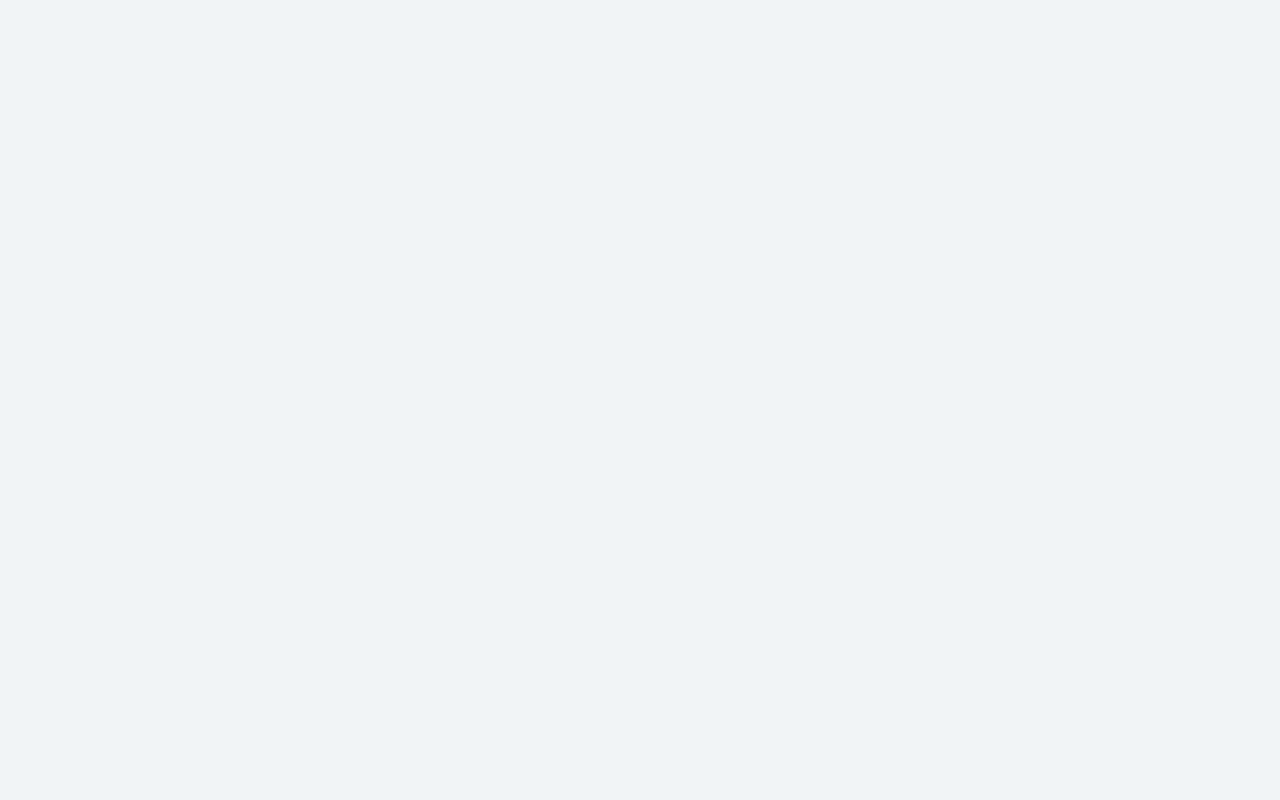
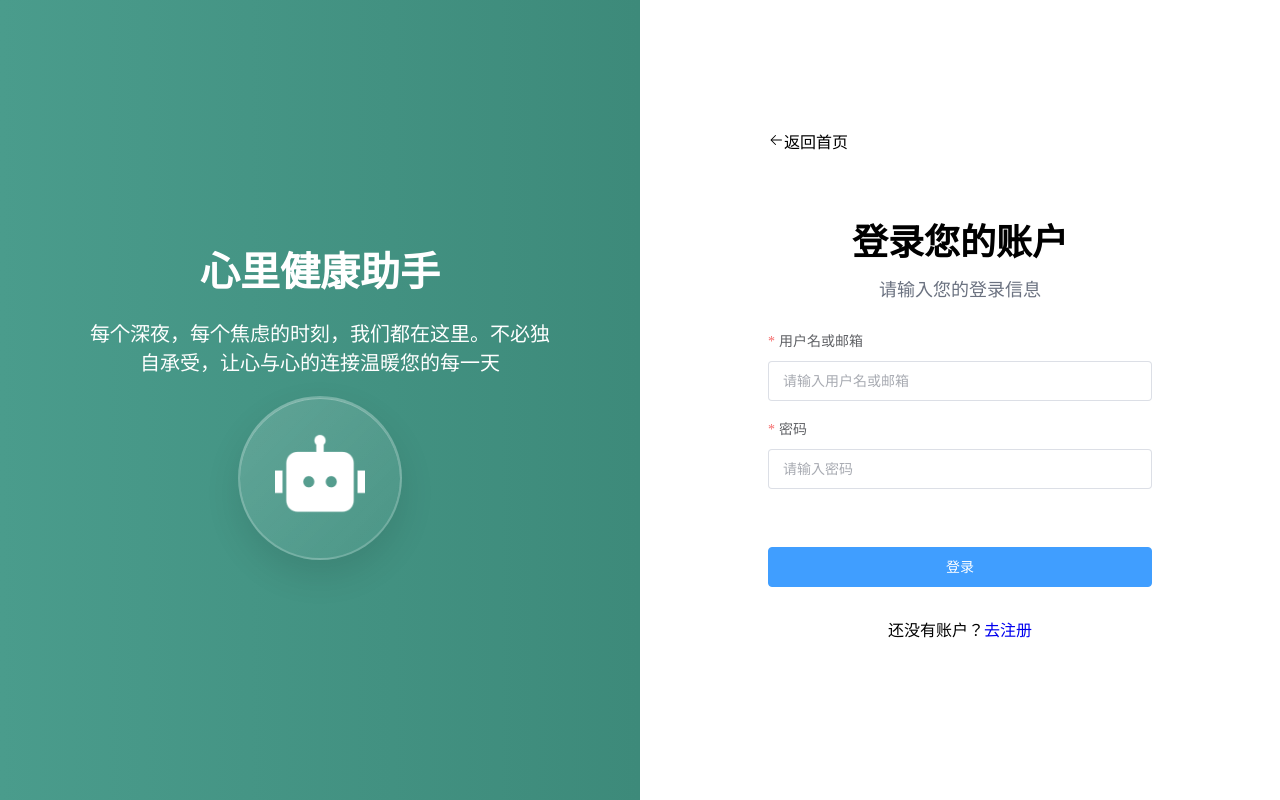
Before and after one commit to Andrew-guo20/vue_project, a Vue app: page /auth/login in a window 1280 px wide. Before the commit this address had no page. Built offline with nearby package versions, Linux system fonts and the light colour scheme.

Commit message:
13.axios 二次封装和登录接口调用

```diff
--- a/package.json
+++ b/package.json
@@ -10,6 +10,7 @@
   },
   "dependencies": {
     "@element-plus/icons-vue": "^2.3.2",
+    "axios": "^1.13.6",
     "element-plus": "^2.13.3",
     "pinia": "^3.0.4",
     "saas": "^1.0.0",
--- /dev/null
+++ b/src/api/admin.js
@@ -0,0 +1,5 @@
+import service from '@/utils/request'
+
+export function login(data) {
+  return service.post('/user/login', data)
+}
--- /dev/null
+++ b/src/components/AuthLayout.vue
@@ -0,0 +1,76 @@
+<template>
+  <div class="auth-layout">
+    <div class="left-section">
+      <div class="content">
+        <h2 class="title">心里健康助手</h2>
+        <p class="text">每个深夜，每个焦虑的时刻，我们都在这里。不必独自承受，让心与心的连接温暖您的每一天</p>
+        <div class="robot">
+          <el-image :src="robotUrl" alt="心理AI助手" style="width: 90px; height: 90px;" />
+        </div>
+      </div>
+    </div>
+    <div class="right-section">
+      <!-- 子路由出口 -->
+      <router-view></router-view>
+    </div>
+
+  </div>
+
+</template>
+
+<script setup>
+
+const robotUrl = new URL('@/assets/images/robot-fill.png', import.meta.url).href
+</script>
+
+<style scoped lang="scss">
+.auth-layout {
+    display: flex;
+    .left-section {
+        display: flex;
+        justify-content: center;
+        align-items: center;
+        flex: 1;
+        background: linear-gradient(90deg, rgb(74, 156, 140) 0%, rgb(61, 138, 122) 100%) rgba(74, 156, 140, 0.95);
+        height: 100vh;
+        .content {
+            display: flex;
+            flex-direction: column;
+            justify-content: center;
+            align-items: center;
+            .title {
+                margin-bottom: 20px;
+                font-size: 40px;
+                font-weight: bold;
+                color: #fff;
+            }
+            .text {
+                margin-bottom: 20px;
+                width: 460px;
+                font-size: 20px;
+                color: #fff;
+                text-align: center;
+            }
+            .robot {
+                display: flex;
+                justify-content: center;
+                align-items: center;
+                width: 160px;
+                height: 160px;
+                border-radius: 50%;
+                border: 2px solid rgba(255, 255, 255, 0.2);
+                background: linear-gradient(135deg, rgba(255, 255, 255, 0.15) 0%, rgba(255, 255, 255, 0.05) 100%);
+                box-shadow: 0 15px 35px rgba(0, 0, 0, 0.1),inset 0 1px 0 rgba(255, 255, 255, 0.3);
+            }
+        }
+    }
+    .right-section {
+        display: flex;
+        justify-content: center;
+        align-items: center;
+        flex: 1;
+        height: 100vh;
+        background-color: #fff;
+    }
+}
+</style>
--- a/src/router/index.js
+++ b/src/router/index.js
@@ -1,5 +1,6 @@
 import { createRouter, createWebHistory } from 'vue-router'
 import BackendLayout from '@/components/BackendLayout.vue'
+import AuthLayout from '@/components/AuthLayout.vue'
 
 // 路由配置 前台路由和后台路由分别配置
 const backendRouter = createRouter({
@@ -42,6 +43,27 @@ const backendRouter = createRouter({
           }
         }
       ]
+    },
+    {
+      path: '/auth',
+      component: AuthLayout,
+      children: [
+        {
+          // 子路由路径去掉开头'/'
+          path: 'login',
+          component: () => import('@/views/login.vue'),
+          meta: {
+            title: '登录',
+          }
+        },
+        {
+          path: 'register',
+          component: () => import('@/views/register.vue'),
+          meta: {
+            title: '注册',
+          }
+        }
+      ]
     }
   ]
 })
--- /dev/null
+++ b/src/utils/request.js
@@ -0,0 +1,61 @@
+// - 引入 axios 库
+import axios from 'axios'
+import { ElMessage } from 'element-plus'
+
+// 创建axios示例
+const service = axios.create({
+  baseURL: '/api',// 请求的基地址
+  timeout: 5000, // 请求超时时间
+})
+
+
+// 请求拦截器
+service.interceptors.request.use(
+  config => {
+    // 在发送请求之前做些什么
+    // 从 localStorage 中获取 token 并添加到请求头中
+    const token = localStorage.getItem('token')
+    if (token) {
+      config.headers['token'] = token
+    }
+    return config
+  },
+  error => {
+    // 对请求错误做些什么
+    return Promise.reject(error)
+  }
+)
+
+// 响应拦截器
+service.interceptors.response.use(
+  response => {
+    // 对响应数据做点什么
+    // 解构响应数据
+    const { data, config } = response
+    // 处理业务状态码 200 -- 成功响应
+    if (data.code === '200') {
+      return data.data
+    } else { // 处理业务状态码 -1 -- 响应超时
+      if (data.code === '-1') {
+        if (!config.url?.includes('/login')) {
+          ElMessage.error(data.msg || '登录过期，请重新登录')
+
+          // 清除登录信息 清除token和用户信息
+          localStorage.removeItem('token')
+          localStorage.removeItem('userInfo')
+          window.location.href = '/auth/login'
+        } else {
+          ElMessage.error(data.msg || '登录过期，请重新登录')
+          return Promise.reject('网络请求失败......')
+        }
+      }
+    }
+
+  },
+  error => {
+    // 对响应错误做点什么
+    return Promise.reject(error)
+  }
+)
+
+export default service
--- /dev/null
+++ b/src/views/login.vue
@@ -0,0 +1,115 @@
+<template>
+  <div class="container">
+    <div class="title">
+      <div class="back-home">
+        <el-icon><Back/></el-icon>
+        <span>返回首页</span>
+      </div>
+      <div class="title-text">
+        <h2>登录您的账户</h2>
+        <p>请输入您的登录信息</p>
+      </div>
+    </div>
+    <div class="form-container">
+      <el-form
+        ref="ruleFormRef"
+        :model="formData"
+        :rules="rules"
+        label-position="top"
+      >
+        <el-form-item label="用户名或邮箱" prop="username">
+          <el-input v-model="formData.username" size="large" placeholder="请输入用户名或邮箱"></el-input>
+        </el-form-item>
+        <el-form-item label="密码" prop="password">
+          <el-input v-model="formData.password" size="large" placeholder="请输入密码" type="password" show-password></el-input>
+        </el-form-item>
+        <el-button class="btn" size="large" type="primary" @click="submitForm(ruleFormRef)">登录</el-button>
+      </el-form>
+      <div class="footer">
+        <p>还没有账户？<router-link to="/register">去注册</router-link></p>
+      </div>
+    </div>
+  </div>
+</template>
+
+<script setup>
+import { ref } from 'vue'
+import { Back } from '@element-plus/icons-vue';
+// 引入登录接口
+import { login } from '@/api/admin'
+
+// - 在模板中通过 ref="ruleFormRef" 绑定到 <el-form> 组件
+// - 这样可以在脚本中访问到表单的实例对象
+const ruleFormRef = ref()
+
+const formData = ref({
+  username: '',
+  password: ''
+})
+
+// 表单验证规则 是否必填required
+const rules = ref({
+  username: [
+    { required: true, message: '请输入用户名', trigger: 'blur' }
+  ],
+  password: [
+    { required: true, message: '请输入密码', trigger: 'blur' }
+  ]
+})
+
+// 登录
+const submitForm = async (formRef) => {
+  if(!formRef) return
+  await formRef.validate((valid) => {
+    if (valid) {
+      console.log(formData)
+      login(formData.value).then(res => {
+        // 判断token是否存在
+        if(!res.token) {
+          return console.error('登录失败')
+        }
+        // 登录成功，保存token和用户信息
+        localStorage.setItem('token', res.token)
+        localStorage.setItem('userInfo', JSON.stringify(res.userInfo))
+      })
+    } else {
+      console.log('表单验证失败')
+    }
+  })
+}
+
+
+</script>
+
+<style lang="scss" scoped>
+.container {
+  width:384px;
+  .title {
+    .back-home {
+      margin-bottom: 60px;
+    }
+    .title-text {
+      text-align: center;
+      h2 {
+        font-size: 36px;
+        margin-bottom: 10px;
+      }
+      p {
+        font-size: 18px;
+        color: #6b7280;
+      }
+    }
+  }
+  .form-container {
+    margin-top: 30px;
+    .btn {
+      margin-top: 40px;
+      width: 100%;
+    }
+    .footer {
+      padding: 30px;
+      text-align: center;
+    }
+  }
+}
+</style>
--- /dev/null
+++ b/src/views/register.vue
@@ -0,0 +1,5 @@
+<template>
+  <div>
+    注册页
+  </div>
+</template>
--- a/vite.config.js
+++ b/vite.config.js
@@ -10,4 +10,12 @@ export default defineConfig({
       '@': resolve(__dirname, 'src'),
     },
   },
+  server: {
+    proxy: {
+      '/api': {
+        target: 'http://159.75.169.224:1235',
+        changeOrigin: true,
+      },
+    },
+  },
 })
```
Also changed, not shown: 1 other file (tests, documents, lock files or other folders).
